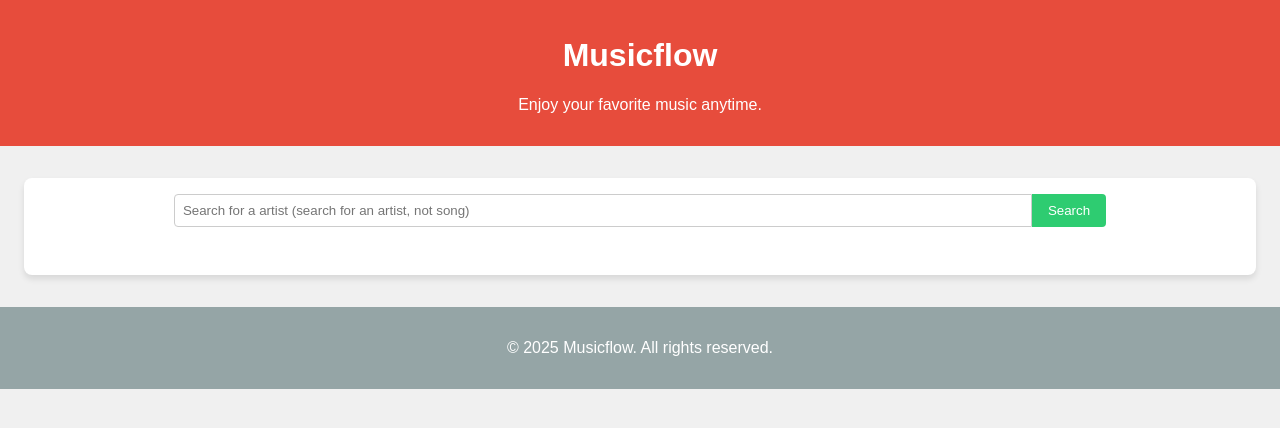
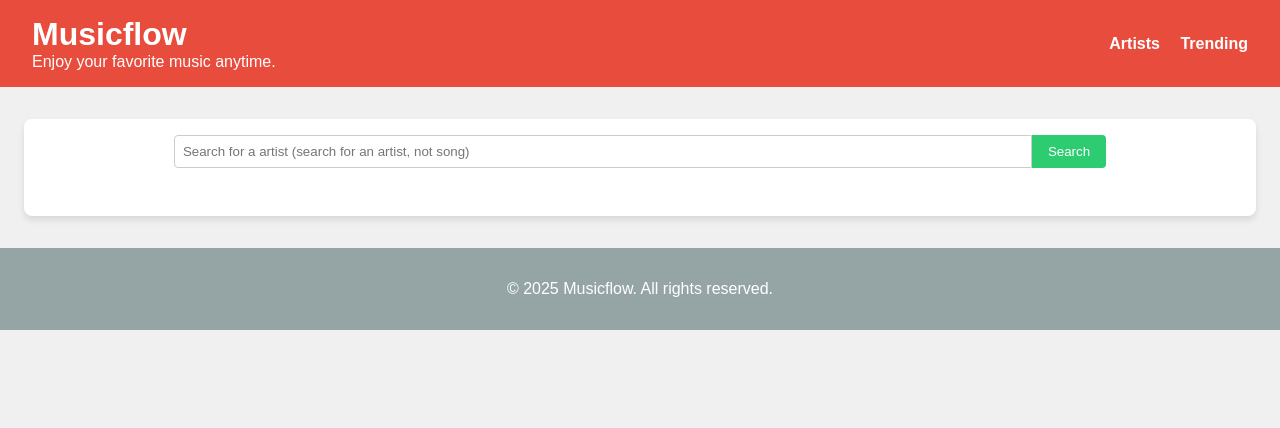
Before and after one commit to musicflow99/musicflow99.github.io, a plain HTML site: page index.html in a window 1280 px wide. Drawn offline with Linux system fonts and the light colour scheme.

Commit message:
Update index.html

```diff
--- a/index.html
+++ b/index.html
@@ -12,12 +12,33 @@
         background-color: #f0f0f0;
         color: #333;
       }
+
       header {
         background-color: #e74c3c;
         color: white;
-        padding: 1rem;
-        text-align: center;
+        padding: 1rem 2rem;
+        display: flex;
+        justify-content: space-between;
+        align-items: center;
+        flex-wrap: wrap;
       }
+
+      header .logo {
+        display: flex;
+        flex-direction: column;
+      }
+
+      header nav a {
+        color: white;
+        margin-left: 1rem;
+        text-decoration: none;
+        font-weight: bold;
+      }
+
+      header nav a:hover {
+        text-decoration: underline;
+      }
+
       .container {
         max-width: 1200px;
         margin: 2rem auto;
@@ -26,11 +47,13 @@
         border-radius: 8px;
         box-shadow: 0 4px 6px rgba(0, 0, 0, 0.1);
       }
+
       .search-bar {
         display: flex;
         justify-content: center;
         margin-bottom: 2rem;
       }
+
       .search-bar input {
         width: 70%;
         padding: 0.5rem;
@@ -38,6 +61,7 @@
         border-radius: 4px 0 0 4px;
         outline: none;
       }
+
       .search-bar button {
         padding: 0.5rem 1rem;
         background-color: #2ecc71;
@@ -46,12 +70,15 @@
         border-radius: 0 4px 4px 0;
         cursor: pointer;
       }
+
       .search-bar button:hover {
         background-color: #27ae60;
       }
+
       .song-list {
         margin-top: 1rem;
       }
+
       .song-item {
         padding: 1rem;
         margin-bottom: 1rem;
@@ -61,16 +88,20 @@
         justify-content: space-between;
         align-items: center;
       }
+
       .song-item:nth-child(even) {
         background-color: #f9f9f9;
       }
+
       .song-item a {
         text-decoration: none;
         color: #333;
       }
+
       .song-item a:hover {
         text-decoration: underline;
       }
+
       footer {
         background-color: #95a5a6;
         color: white;
@@ -82,8 +113,14 @@
   </head>
   <body>
     <header>
-      <h1>Musicflow</h1>
-      <p>Enjoy your favorite music anytime.</p>
+      <div class="logo">
+        <h1 style="margin: 0;">Musicflow</h1>
+        <p style="margin: 0;">Enjoy your favorite music anytime.</p>
+      </div>
+      <nav>
+        <a href="https://musicflow99.github.io/artists.html">Artists</a>
+        <a href="https://musicflow99.github.io/trending.html">Trending</a>
+      </nav>
     </header>
 
     <div class="container">
@@ -137,7 +174,6 @@
             artist: "Bruno Mars",
             title: "APT.",
             url: "https://musicflow99.github.io/rose&brunomars-apt.html",
-
           },
           {
             artist: "Bruno Mars",
@@ -155,12 +191,11 @@
             url: "https://musicflow99.github.io/tylerthecreator-sticky.html",
           },
           {
-
             artist: "Travis Scott",
             title: "FE!N",
             url: "https://musicflow99.github.io/travisscott-fein.html",
           },
-          ]
+        ];
 
         const filteredSongs = songs.filter(
           (song) =>
@@ -182,4 +217,3 @@
       }
     </script>
   </body>
-</html>
```
